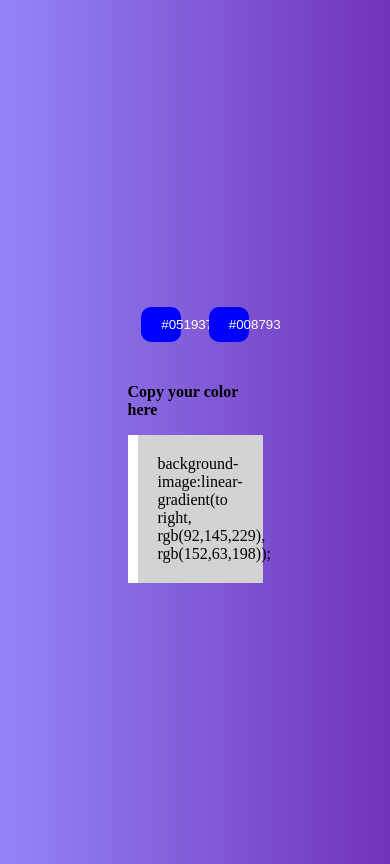
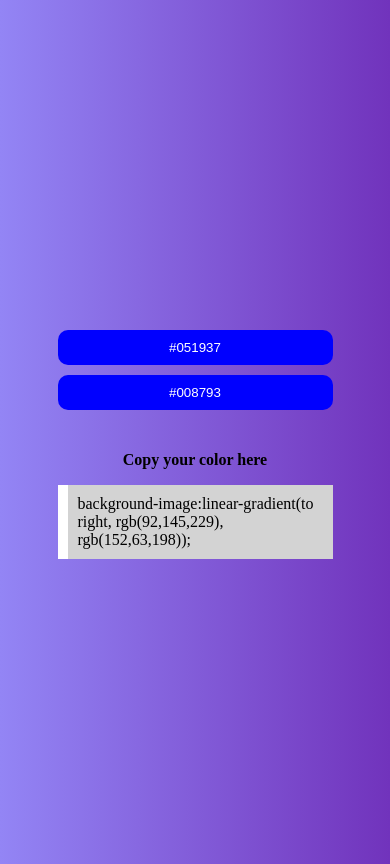
Before and after one commit to rahul36019/color-generator, a plain HTML site: page index.html in a window 390 px wide. Drawn offline with Linux system fonts and the light colour scheme.

Commit message:
Update style.css
now it is responsive

```diff
--- a/style.css
+++ b/style.css
@@ -59,3 +59,36 @@ html, body {
 .copy p {
   margin: 0; /* Remove default margin from paragraph */
 }
+
+/* Media Queries for Responsiveness */
+@media (max-width: 768px) {
+  .container {
+    width: 70%;
+  }
+
+  .btn {
+    width: auto;
+    flex-grow: 1; /* Make buttons expand to fit the container */
+    padding: 10px;
+  }
+
+  .btn_contai {
+    flex-direction: column; /* Stack buttons vertically on smaller screens */
+    align-items: center;
+  }
+}
+
+@media (max-width: 480px) {
+  .container {
+    width: 90%;
+  }
+
+  .btn {
+    width: 100%;
+    margin: 5px 0; /* Adjust margin for vertically stacked buttons */
+  }
+
+  .copy {
+    padding: 10px;
+  }
+}
```
